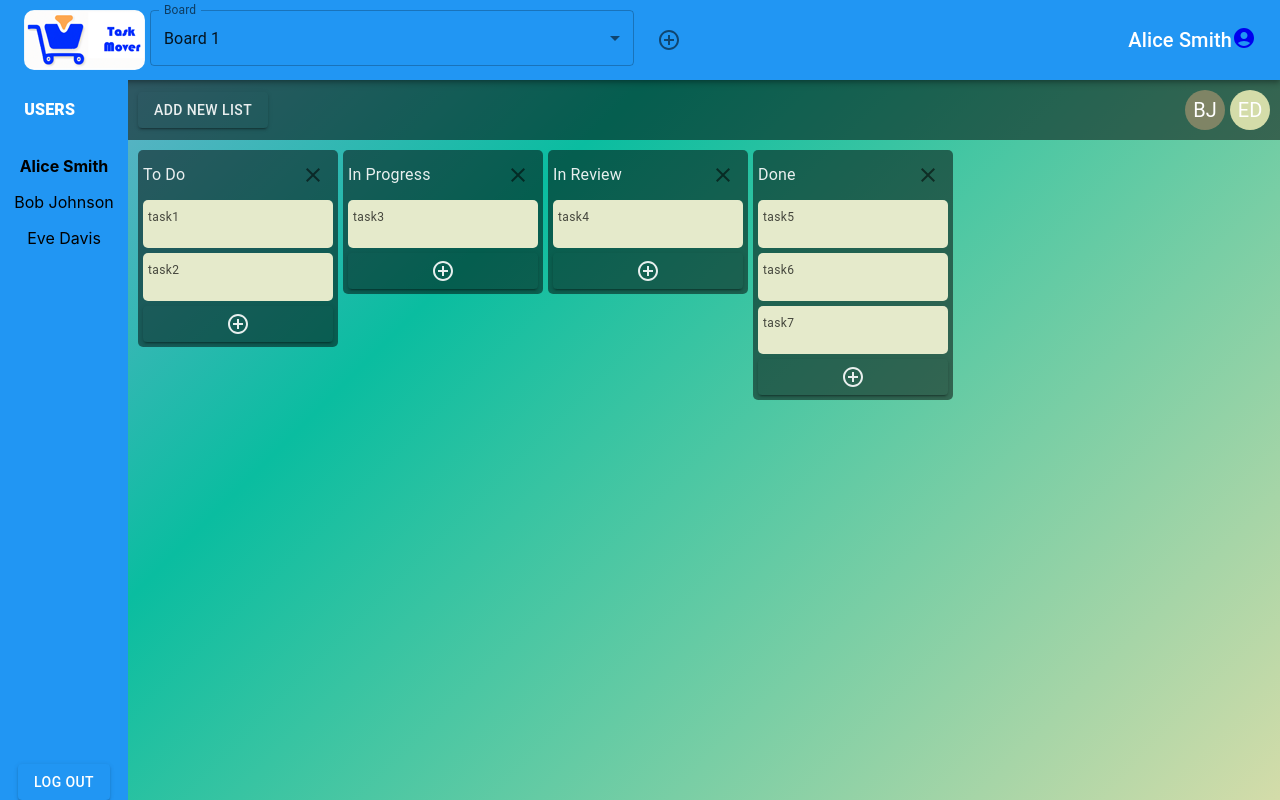
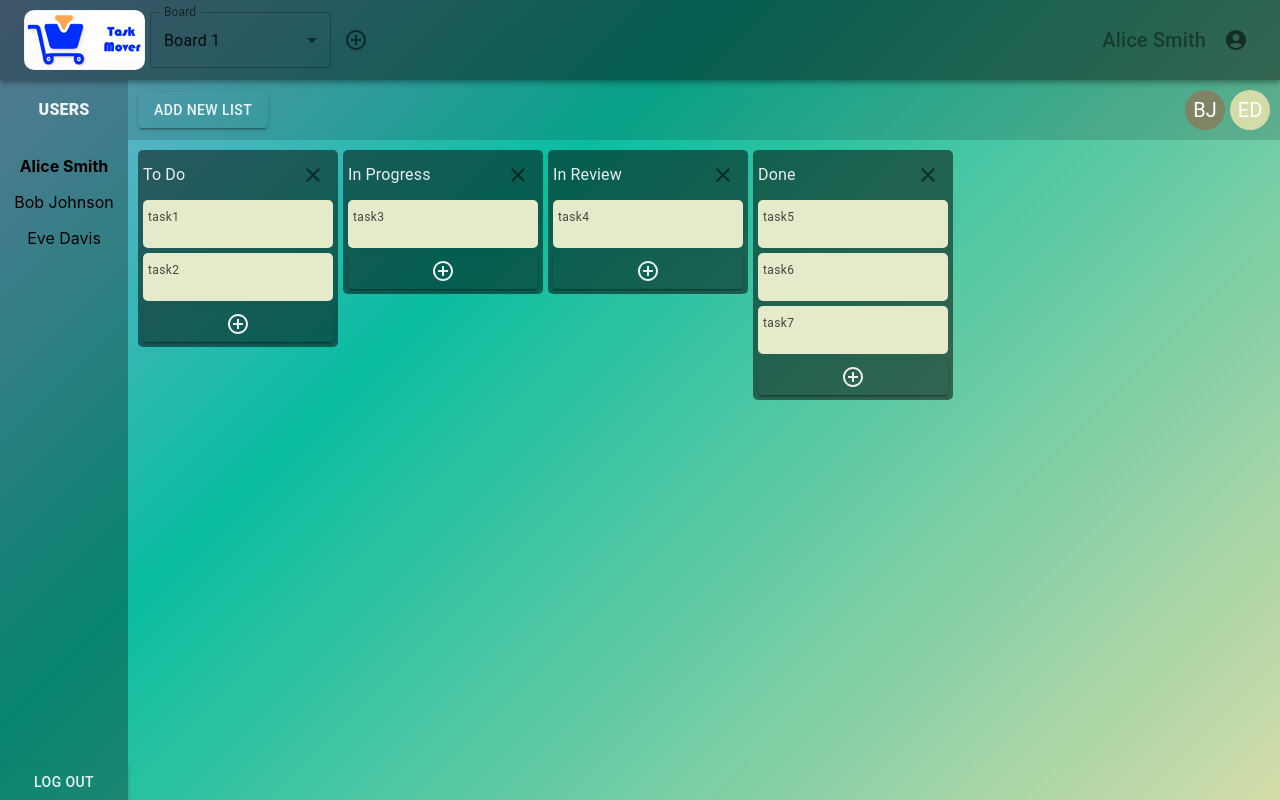
Before and after one commit to Setom29/task-mover, a React (Create React App) app: page /workspace in a window 1280 px wide. Built offline with nearby package versions, Linux system fonts and the light colour scheme.

Commit message:
fix: appHeader styles

```diff
--- a/src/components/Login.js
+++ b/src/components/Login.js
@@ -8,7 +8,7 @@ const Login = inject("usersTable")(
   observer((props) => {
     return (
       <Box
-        bgcolor="primary.main"
+        bgcolor="shades.main"
         sx={{
           display: "flex",
           justifyContent: "center",
--- a/src/components/Users.js
+++ b/src/components/Users.js
@@ -33,9 +33,9 @@ const Users = inject("usersTable")(
             >
               Log in
             </Typography>
-            {users.map((user) => {
+            {users.map((user, index) => {
               return (
-                <Link to="/workspace">
+                <Link to="/workspace" key={index}>
                   <Button
                     onClick={changeCurrentUser}
                     value={user.id}
--- a/src/components/appBar/AddBoardComponent.js
+++ b/src/components/appBar/AddBoardComponent.js
@@ -1,4 +1,4 @@
-import { IconButton, TextareaAutosize } from "@mui/material";
+import { IconButton, TextField } from "@mui/material";
 import { Box } from "@mui/material";
 import AddCircleOutlineIcon from "@mui/icons-material/AddCircleOutline";
 import SendIcon from "@mui/icons-material/Send";
@@ -18,21 +18,29 @@ const AddBoardComponent = inject(
       <Box
         sx={{
           border: "none",
-          padding: "5px",
-          backgroundColor: "primary.main",
+          backgroundColor: "transparent.main",
           heigth: "1em",
           display: "flex",
           justifyContent: "start",
         }}
       >
         {open ? (
-          <Box sx={{display: "flex", flexDirection: "row", alignItems: "center"}}>
-            <TextareaAutosize
-              maxRows={1}
+          <Box
+            sx={{ display: "flex", flexDirection: "row", alignItems: "center" }}
+          >
+            <TextField
+              color="shades"
+              variant="outlined"
               onChange={(e) => setNewBoardName(e.target.value)}
               value={newBoardName}
             />
-            <Box  sx={{display: "flex", flexDirection: "row", alignItems: "center"}} >
+            <Box
+              sx={{
+                display: "flex",
+                flexDirection: "row",
+                alignItems: "center",
+              }}
+            >
               <IconButton
                 disabled={newBoardName === ""}
                 onClick={() => {
@@ -58,7 +66,7 @@ const AddBoardComponent = inject(
             </Box>
           </Box>
         ) : (
-          <IconButton onClick={() => setOpen(true)} sx={{aspectRatio: "1/1"}}>
+          <IconButton onClick={() => setOpen(true)} sx={{ aspectRatio: "1/1" }}>
             <AddCircleOutlineIcon />
           </IconButton>
         )}
--- a/src/components/appBar/AppHeader.js
+++ b/src/components/appBar/AppHeader.js
@@ -1,36 +1,58 @@
-import { observer, inject } from 'mobx-react'
-import { AppBar, Box, Toolbar, Typography } from '@mui/material';
-import BoardsSelect from './BoardsSelect';
-import AddBoardComponent from './AddBoardComponent';
-import imgLogo from '../../assets/logo-small.png'
-import { AccountCircle } from '@mui/icons-material';
-import { Link } from 'react-router-dom';
+import { observer, inject } from "mobx-react";
+import { AppBar, Box, IconButton, Toolbar, Typography } from "@mui/material";
+import BoardsSelect from "./BoardsSelect";
+import AddBoardComponent from "./AddBoardComponent";
+import imgLogo from "../../assets/logo-small.png";
+import { AccountCircle } from "@mui/icons-material";
+import { Link } from "react-router-dom";
 
-const AppHeader = inject("usersTable")(observer((props) => {
-
+const AppHeader = inject("usersTable")(
+  observer((props) => {
     return (
-    <AppBar position="static">
-      <Toolbar sx={{display: "flex", py: "10px", flexDirection: "row", gap: "5px", justifyContent: "space-between"}}>
-          <Box component="div" sx={{display: "grid", gridTemplateColumns: "1fr 4fr 3fr", gap: "5px", alignContent: "center"}}>
-            <Box component="img"
+      <AppBar position="static" color="shades">
+        <Toolbar
+          sx={{
+            display: "flex",
+            py: "10px",
+            flexDirection: "row",
+            gap: "5px",
+            justifyContent: "space-between",
+          }}
+        >
+          <Box
+            component="div"
+            sx={{
+              width: "40%",
+              display: "grid",
+              gridTemplateColumns: "auto 1fr 1fr",
+              gap: "5px",
+              alignItems: "center",
+            }}
+          >
+            <Box
+              component="img"
               src={imgLogo}
               alt="Logo"
-                  sx={{borderRadius: "10px", objectFit: "cover"}}
+              sx={{ borderRadius: "10px", objectFit: "cover" }}
             />
-            <BoardsSelect/>
-            <AddBoardComponent/>
+            <BoardsSelect />
+            <AddBoardComponent />
           </Box>
-          <Box display="flex" alignItems="center">
+          <Box display="flex" alignItems="center" gap="10px">
             <Typography variant="h6" component="div">
-              {props.usersTable.currentItem.name} {props.usersTable.currentItem.surname}
+              {props.usersTable.currentItem.name}{" "}
+              {props.usersTable.currentItem.surname}
             </Typography>
             <Link to="/">
+              <IconButton>
                 <AccountCircle />
+              </IconButton>
             </Link>
           </Box>
         </Toolbar>
       </AppBar>
-  )
-}))
+    );
+  })
+);
 
 export default AppHeader;
--- a/src/components/appBar/BoardsSelect.js
+++ b/src/components/appBar/BoardsSelect.js
@@ -1,18 +1,25 @@
-import { observer, inject } from 'mobx-react'
-import { FormControl, InputLabel, MenuItem, Select } from '@mui/material'
+import { observer, inject } from "mobx-react";
+import { FormControl, InputLabel, MenuItem, Select } from "@mui/material";
 
-const BoardsSelect = inject("boardsTable", "usersTable", "usersInBoardsTable")(observer((props) => {
+const BoardsSelect = inject(
+  "boardsTable",
+  "usersTable",
+  "usersInBoardsTable"
+)(
+  observer((props) => {
+    const handleChange = function (e) {
+      props.boardsTable.changeCurrentItemId(e.target.value);
+    };
 
-    const handleChange = function(e){
-        props.boardsTable.changeCurrentItemId(e.target.value);
-     }
-
-    const isCurrentUserInBoard = function(board){
-        return props.usersInBoardsTable.isUserInBoard(props.usersTable.currentId, board.id);
-    }
+    const isCurrentUserInBoard = function (board) {
+      return props.usersInBoardsTable.isUserInBoard(
+        props.usersTable.currentId,
+        board.id
+      );
+    };
 
     return (
-        <FormControl fullWidth>
+      <FormControl fullWidth color="shades">
         <InputLabel id="board-select-label">Board</InputLabel>
         <Select
           labelId="board-select-label"
@@ -22,11 +29,16 @@ const BoardsSelect = inject("boardsTable", "usersTable", "usersInBoardsTable")(o
           onChange={handleChange}
         >
           {props.boardsTable.data
-                    .filter(b => isCurrentUserInBoard(b))
-                    .map(b => <MenuItem value={b.id} key={b.id}>{b.name}</MenuItem>)}
+            .filter((b) => isCurrentUserInBoard(b))
+            .map((b) => (
+              <MenuItem value={b.id} key={b.id}>
+                {b.name}
+              </MenuItem>
+            ))}
         </Select>
       </FormControl>
     );
-}))
+  })
+);
 
 export default BoardsSelect;
--- a/src/components/board/BoardHeader.js
+++ b/src/components/board/BoardHeader.js
@@ -36,7 +36,7 @@ const BoardHeader = inject(
           gap: "20px",
           justifyContent: "space-between",
           alignItems: "center",
-          backgroundColor: "shades.main",
+          backgroundColor: "transparent.dark",
           padding: "10px",
         }}
       >
--- a/src/components/sideBar/SideNavBar.js
+++ b/src/components/sideBar/SideNavBar.js
@@ -1,25 +1,23 @@
-import { Backdrop, Button, Stack, Typography } from '@mui/material'
-import React from 'react'
-import UsersSimple from './UsersSimple'
-import { Link } from 'react-router-dom'
+import { Backdrop, Button, Stack, Typography } from "@mui/material";
+import React from "react";
+import UsersSimple from "./UsersSimple";
+import { Link } from "react-router-dom";
 
 export default function SideNavBar() {
   return (
-      <Stack
+    <Stack
       direction="column"
       justifyContent="space-between"
       alignItems="center"
       spacing={0}
-      bgcolor="primary.main"
+      bgcolor="shades.light"
       // we'll have opacity when we set our palette, defining colors via rgba().
       // Seems there's no way to make it with preset MUI colors
-      >
-        <UsersSimple/>
-        <Typography component="div" variant='h6'>
-          <Link to="/" style={{"textDecoration": "none"}}>
-            <Button variant="contained">Log out</Button>
-          </Link>
-        </Typography>
+    >
+      <UsersSimple />
+      <Link to="/" style={{ textDecoration: "none", width: "100%", display: "block"}}>
+        <Button variant="contained" color="transparent" sx={{width: "100%", borderRadius: "0"}}>Log out</Button>
+      </Link>
     </Stack>
-  )
+  );
 }
--- a/src/components/sideBar/UsersSimple.js
+++ b/src/components/sideBar/UsersSimple.js
@@ -1,9 +1,10 @@
-import { observer, inject } from 'mobx-react'
-import { Stack } from '@mui/system';
-import Typography from '@mui/material/Typography';
-import { Box, Button } from '@mui/material';
+import { observer, inject } from "mobx-react";
+import { Stack } from "@mui/system";
+import Typography from "@mui/material/Typography";
+import { Box, Button } from "@mui/material";
 
-const UsersSimple = inject("usersTable")(observer((props) => {
+const UsersSimple = inject("usersTable")(
+  observer((props) => {
     let users = [...props.usersTable.data];
 
     return (
@@ -11,27 +12,44 @@ const UsersSimple = inject("usersTable")(observer((props) => {
         spacing={2}
         direction="column"
         justifyContent="center"
-        alignItems="center">
-            <Box sx={{
+        alignItems="center"
+      >
+        <Box
+          sx={{
             width: "100%",
             height: "60px",
             display: "flex",
             gap: "20px",
             padding: "10px",
-            }}>
-                <Typography variant="body1" sx={{color: "primary.contrastText", fontWeight: "900", py: "8px"}}>
+          }}
+        >
+          <Typography
+            variant="body1"
+            mx="auto"
+            sx={{
+              color: "transparent.contrastText",
+              fontWeight: "900",
+              py: "8px",
+            }}
+          >
             USERS
           </Typography>
         </Box>
-            {users.map((user) =>
+        {users.map((user, index) => (
           <Typography
+            key={index}
             variant="string"
-                    sx={{fontWeight: user.id === props.usersTable.currentId ? 'bold' : 'normal'}}>
+            sx={{
+              fontWeight:
+                user.id === props.usersTable.currentId ? "bold" : "normal",
+            }}
+          >
             {user.name} {user.surname}
-                </Typography>)
-            }
+          </Typography>
+        ))}
       </Stack>
     );
-}))
+  })
+);
 
 export default UsersSimple;
```
Lines whose indentation alone changed are shown as unchanged.
